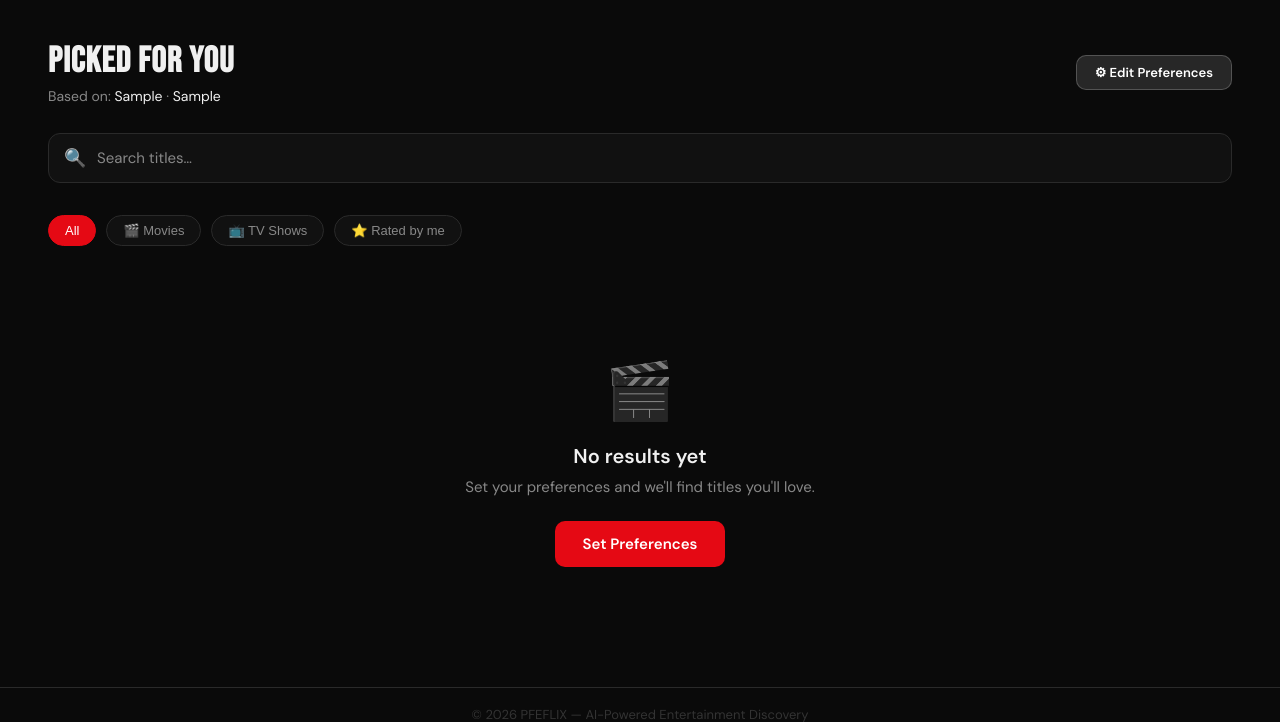
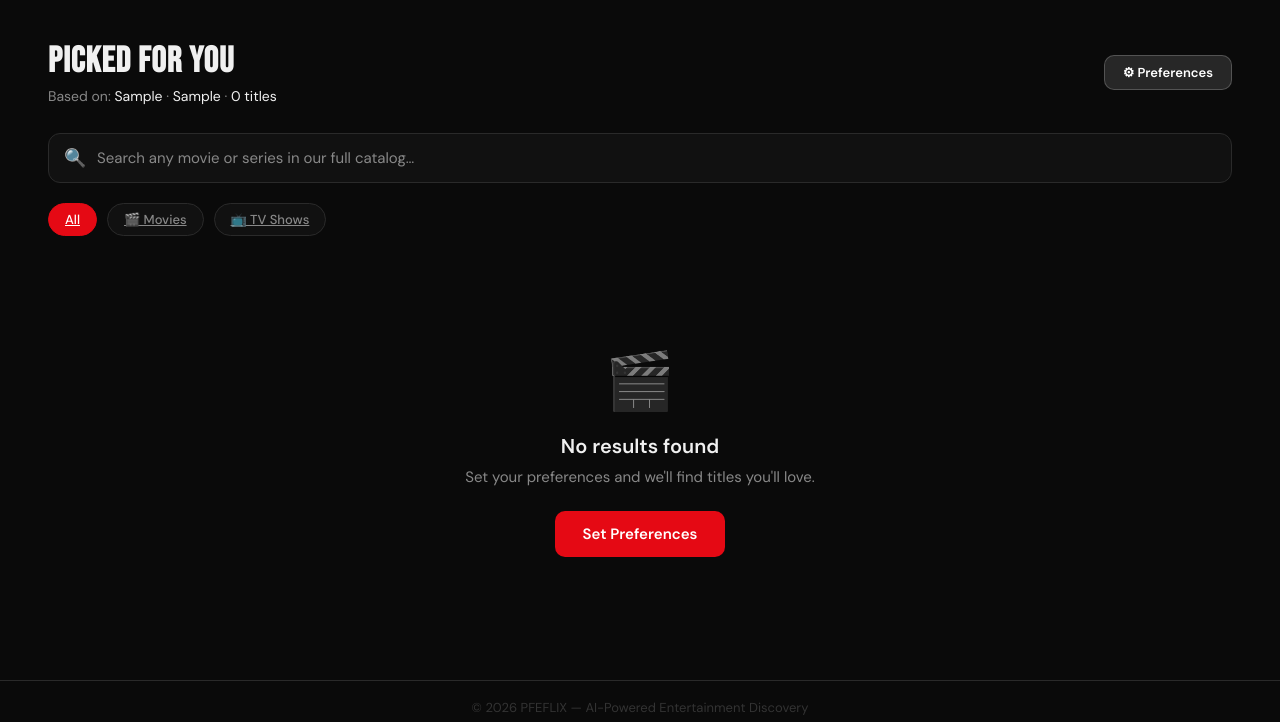
Before and after one commit to illumihatesyall/pfeflix, a Django app: page /recommendations/ in a window 1280 px wide. Shown: the part 64-786 px from the top of the page. Run offline with Django 5.2, Linux system fonts and the light colour scheme; a user stored in the database is signed in; tables that the repository leaves empty hold one stand-in row (values such as "Sample post").

Commit message:
Pagination, full search, TMDB posters

```diff
--- a/pfeflix/core/views.py
+++ b/pfeflix/core/views.py
@@ -2,6 +2,8 @@ from django.shortcuts import render, redirect
 from django.contrib.auth import login, logout
 from django.contrib.auth.decorators import login_required
 from django.http import JsonResponse
+from django.core.paginator import Paginator
+from django.db.models import Q
 from .forms import PreferenceForm, RegisterForm
 
 
@@ -24,7 +26,6 @@ def register(request):
 @login_required
 def questionnaire(request):
     from .models import UserPreference
-    # Pre-fill if preferences already exist
     try:
         existing = UserPreference.objects.get(user=request.user)
     except UserPreference.DoesNotExist:
@@ -35,13 +36,11 @@ def questionnaire(request):
         if form.is_valid():
             pref = form.save(commit=False)
             pref.user = request.user
-            # duration field not in new form, give a default
             if not pref.duration:
                 pref.duration = ''
             pref.save()
             return redirect('recommendations')
     else:
-        # Pre-populate genres as list for MultipleChoiceField
         initial = {}
         if existing:
             initial['genres'] = existing.genres.split(',') if existing.genres else []
@@ -59,48 +58,65 @@ def recommendations(request):
     except UserPreference.DoesNotExist:
         pref = None
 
+    # --- Search query (searches full DB) ---
+    search_q = request.GET.get('q', '').strip()
+    content_type_filter = request.GET.get('type', '')
+    page_num = request.GET.get('page', 1)
+
     qs = Content.objects.all()
 
-    if pref:
-        # Filter by platform
+    if search_q:
+        # Full DB search
+        qs = qs.filter(
+            Q(title__icontains=search_q) |
+            Q(genres__icontains=search_q) |
+            Q(director__icontains=search_q)
+        )
+    elif pref:
+        # Apply preference filters
         if pref.platform:
             qs = qs.filter(platform=pref.platform)
-
-        # Filter by content type
         if pref.content_type:
             qs = qs.filter(type=pref.content_type)
 
-        # Filter by rating
         rating_order = ['Kids', 'General', 'PG', 'Teen', 'Adult', 'Unrated']
         if pref.max_rating and pref.max_rating in rating_order:
             allowed = rating_order[:rating_order.index(pref.max_rating) + 1]
             qs = qs.filter(rating__in=allowed)
 
-        # Score by genre match (Python-level scoring)
+        # Genre scoring — score top 500, sort, then paginate all results
         user_genres = [g.strip().lower() for g in pref.genres.split(',') if g.strip()]
-
         if user_genres:
-            content_list = list(qs[:500])
+            content_list = list(qs[:800])
             def score(item):
                 item_genres = item.genres.lower()
                 return sum(1 for g in user_genres if g in item_genres)
             content_list.sort(key=score, reverse=True)
-            content_list = content_list[:60]
+            # Convert back — we'll paginate the full scored list
+            from django.db.models import Case, When, IntegerField
+            qs = content_list  # use list directly for pagination below
         else:
-            content_list = list(qs[:60])
-    else:
-        content_list = list(qs[:60])
+            qs = qs.order_by('-release_year')
 
-    # Get titles the user already rated
+    # Apply type filter chip
+    if content_type_filter and not search_q:
+        if isinstance(qs, list):
+            qs = [c for c in qs if c.type == content_type_filter]
+        else:
+            qs = qs.filter(type=content_type_filter)
+
+    # Paginate — 24 per page
+    paginator = Paginator(qs, 24)
+    page_obj = paginator.get_page(page_num)
+    content_list = list(page_obj)
+
+    # Annotate with user ratings
     rated_titles = set(
         Rating.objects.filter(user=request.user).values_list('title', flat=True)
     )
-
-    # Get user's ratings as a dict
     user_ratings = dict(
         Rating.objects.filter(user=request.user).values_list('title', 'score')
     )
-
     for item in content_list:
         item.user_rating = user_ratings.get(item.title)
         item.rated = item.title in rated_titles
@@ -108,6 +124,10 @@ def recommendations(request):
     return render(request, 'recommendations.html', {
         'movies': content_list,
         'pref': pref,
+        'page_obj': page_obj,
+        'search_q': search_q,
+        'content_type_filter': content_type_filter,
+        'total_count': paginator.count,
     })
 
 
--- a/pfeflix/templates/recommendations.html
+++ b/pfeflix/templates/recommendations.html
@@ -6,55 +6,63 @@
   <div style="display:flex;align-items:center;justify-content:space-between;margin-bottom:28px;">
     <div>
       <h1 style="font-family:'Bebas Neue',sans-serif;font-size:36px;letter-spacing:1px;">
-        {% if pref %}Picked For You{% else %}Discover{% endif %}
+        {% if search_q %}Search Results{% elif pref %}Picked For You{% else %}Discover{% endif %}
       </h1>
-      {% if pref and pref.genres %}
       <div style="color:var(--muted);font-size:14px;margin-top:4px;">
-        Based on: <span style="color:var(--text);">{{ pref.genres|truncatechars:60 }}</span>
-        {% if pref.platform %} · <span style="color:var(--text);">{{ pref.platform }}</span>{% endif %}
+        {% if search_q %}
+          <span style="color:var(--text);">{{ total_count }}</span> results for "<span style="color:var(--red);">{{ search_q }}</span>"
+        {% elif pref and pref.genres %}
+          Based on: <span style="color:var(--text);">{{ pref.genres|truncatechars:60 }}</span>
+          {% if pref.platform %} · <span style="color:var(--text);">{{ pref.platform }}</span>{% endif %}
+          · <span style="color:var(--text);">{{ total_count }} titles</span>
+        {% endif %}
       </div>
+    </div>
+    <a href="/questionnaire/" class="btn btn-ghost btn-sm">⚙ Preferences</a>
+  </div>
+
+  <!-- Search bar -->
+  <form method="GET" action="/recommendations/" id="searchForm">
+    <div class="search-wrap" style="margin-bottom:20px;">
+      <span class="search-icon">🔍</span>
+      <input type="text" name="q" id="searchInput"
+        value="{{ search_q }}"
+        placeholder="Search any movie or series in our full catalog…"
+        autocomplete="off">
+      {% if search_q %}
+      <a href="/recommendations/" style="position:absolute;right:16px;top:50%;transform:translateY(-50%);color:var(--muted);text-decoration:none;font-size:18px;">✕</a>
       {% endif %}
     </div>
-    <a href="/questionnaire/" class="btn btn-ghost btn-sm">⚙ Edit Preferences</a>
+  </form>
+
+  <!-- Filter chips (only show when not in search mode) -->
+  {% if not search_q %}
+  <div class="filter-bar">
+    <a href="?{% if search_q %}q={{ search_q }}&{% endif %}type=" class="filter-chip {% if not content_type_filter %}active{% endif %}">All</a>
+    <a href="?{% if search_q %}q={{ search_q }}&{% endif %}type=Movie" class="filter-chip {% if content_type_filter == 'Movie' %}active{% endif %}">🎬 Movies</a>
+    <a href="?{% if search_q %}q={{ search_q }}&{% endif %}type=TV+Show" class="filter-chip {% if content_type_filter == 'TV Show' %}active{% endif %}">📺 TV Shows</a>
   </div>
-
-  <!-- Search -->
-  <div class="search-wrap">
-    <span class="search-icon">🔍</span>
-    <input type="text" id="searchInput" placeholder="Search titles…" oninput="filterCards()">
-  </div>
-
-  <!-- Filter chips -->
-  <div class="filter-bar" id="filterBar">
-    <button class="filter-chip active" data-filter="all" onclick="setFilter('all',this)">All</button>
-    <button class="filter-chip" data-filter="Movie" onclick="setFilter('Movie',this)">🎬 Movies</button>
-    <button class="filter-chip" data-filter="TV Show" onclick="setFilter('TV Show',this)">📺 TV Shows</button>
-    <button class="filter-chip" data-filter="rated" onclick="setFilter('rated',this)">⭐ Rated by me</button>
-  </div>
+  {% endif %}
 
   <!-- Grid -->
   {% if movies %}
-  <div class="section-header">
-    <span class="section-title">Results</span>
-    <span class="section-count" id="countLabel">{{ movies|length }} titles</span>
-  </div>
-
   <div class="grid stagger" id="movieGrid">
     {% for movie in movies %}
-    <div class="card movie-card"
-      data-title="{{ movie.title|lower }}"
-      data-type="{{ movie.type }}"
-      data-rated="{% if movie.rated %}rated{% endif %}">
+    <div class="card movie-card" data-title="{{ movie.title }}" data-year="{{ movie.release_year }}">
 
-      <!-- Poster placeholder with gradient -->
-      <div class="card-poster-placeholder"
-        style="background:linear-gradient(135deg,
-          hsl({{ forloop.counter0|add:0|divisibleby:5|yesno:'220,260,300,340,20' }},30%,14%),
-          hsl({{ forloop.counter0|add:40 }},25%,10%));">
-        <div class="icon">
-          {% if movie.type == 'TV Show' %}📺{% else %}🎬{% endif %}
+      <!-- Poster — loaded via TMDB JS -->
+      <div class="poster-wrap" style="position:relative;aspect-ratio:2/3;background:var(--surface2);overflow:hidden;">
+        <div class="poster-placeholder" style="position:absolute;inset:0;display:flex;flex-direction:column;align-items:center;justify-content:center;gap:8px;color:#444;">
+          <div style="font-size:28px;">{% if movie.type == 'TV Show' %}📺{% else %}🎬{% endif %}</div>
+          <div style="font-size:10px;text-align:center;padding:0 8px;line-height:1.4;">{{ movie.title|truncatechars:25 }}</div>
         </div>
-        <div style="font-size:11px;line-height:1.4;color:#555;">{{ movie.title|truncatechars:30 }}</div>
+        <img class="poster-img"
+          data-title="{{ movie.title|escapejs }}"
+          data-year="{{ movie.release_year }}"
+          data-type="{{ movie.type }}"
+          src=""
+          alt="{{ movie.title }}"
+          style="position:absolute;inset:0;width:100%;height:100%;object-fit:cover;opacity:0;transition:opacity .3s;">
       </div>
 
       <div class="card-body">
@@ -72,7 +80,7 @@
         {% if movie.rated %}
         <div class="rated-check">✓ Rated {{ movie.user_rating|floatformat:0 }}/5</div>
         {% else %}
-        <div class="star-rating" data-title="{{ movie.title }}">
+        <div class="star-rating">
           {% for i in "12345" %}
           <span class="star" data-val="{{ forloop.counter }}" onclick="rateMovie('{{ movie.title|escapejs }}', {{ forloop.counter }}, this)">★</span>
           {% endfor %}
@@ -83,64 +91,128 @@
     {% endfor %}
   </div>
 
+  <!-- Pagination -->
+  {% if page_obj.paginator.num_pages > 1 %}
+  <div style="display:flex;align-items:center;justify-content:center;gap:8px;margin-top:48px;flex-wrap:wrap;">
+    {% if page_obj.has_previous %}
+    <a href="?{% if search_q %}q={{ search_q }}&{% endif %}{% if content_type_filter %}type={{ content_type_filter }}&{% endif %}page={{ page_obj.previous_page_number }}"
+      class="btn btn-ghost btn-sm">← Previous</a>
+    {% endif %}
+
+    {% for num in page_obj.paginator.page_range %}
+      {% if page_obj.number == num %}
+        <span style="padding:7px 14px;border-radius:8px;background:var(--red);color:#fff;font-size:13px;font-weight:600;">{{ num }}</span>
+      {% elif num > page_obj.number|add:'-3' and num < page_obj.number|add:'3' %}
+        <a href="?{% if search_q %}q={{ search_q }}&{% endif %}{% if content_type_filter %}type={{ content_type_filter }}&{% endif %}page={{ num }}"
+          style="padding:7px 14px;border-radius:8px;background:var(--surface);border:1px solid var(--border);color:var(--muted);font-size:13px;text-decoration:none;">{{ num }}</a>
+      {% endif %}
+    {% endfor %}
+
+    {% if page_obj.has_next %}
+    <a href="?{% if search_q %}q={{ search_q }}&{% endif %}{% if content_type_filter %}type={{ content_type_filter }}&{% endif %}page={{ page_obj.next_page_number }}"
+      class="btn btn-ghost btn-sm">Next →</a>
+    {% endif %}
+
+    <span style="color:var(--muted);font-size:13px;margin-left:8px;">
+      Page {{ page_obj.number }} of {{ page_obj.paginator.num_pages }}
+    </span>
+  </div>
+  {% endif %}
+
   {% else %}
   <div class="empty-state fade-in">
     <div class="icon">🎬</div>
-    <h2>No results yet</h2>
+    <h2>No results found</h2>
+    {% if search_q %}
+    <p>Nothing matched "{{ search_q }}". Try a different title or genre.</p>
+    <a href="/recommendations/" class="btn btn-ghost btn-sm">Clear search</a>
+    {% else %}
     <p>Set your preferences and we'll find titles you'll love.</p>
     <a href="/questionnaire/" class="btn btn-primary">Set Preferences</a>
+    {% endif %}
   </div>
   {% endif %}
 
 </div>
 
 <script>
-let activeFilter = 'all';
+const TMDB_KEY = 'e2cd5f7e2672fcf279d666f0286e960c';
 
-function filterCards(){
-  const q = document.getElementById('searchInput').value.toLowerCase();
-  const cards = document.querySelectorAll('.movie-card');
-  let visible = 0;
-  cards.forEach(c => {
-    const titleMatch = c.dataset.title.includes(q);
-    const typeMatch = activeFilter === 'all' || c.dataset.type === activeFilter
-                   || (activeFilter === 'rated' && c.dataset.rated === 'rated');
-    c.style.display = (titleMatch && typeMatch) ? '' : 'none';
-    if(titleMatch && typeMatch) visible++;
-  });
-  document.getElementById('countLabel').textContent = visible + ' titles';
+// Submit search on Enter
+document.getElementById('searchInput').addEventListener('keydown', e => {
+  if(e.key === 'Enter') document.getElementById('searchForm').submit();
+});
+
+// ── TMDB Poster loader ──────────────────────────────────
+const cache = {};
+
+async function fetchPoster(title, year, type) {
+  const key = title + year;
+  if(cache[key] !== undefined) return cache[key];
+
+  const mediaType = type === 'TV Show' ? 'tv' : 'movie';
+  const query = encodeURIComponent(title);
+  const yearParam = year ? `&year=${year}` : '';
+  const url = `https://api.themoviedb.org/3/search/${mediaType}?api_key=${TMDB_KEY}&query=${query}${yearParam}&include_adult=false`;
+
+  try {
+    const res = await fetch(url);
+    const data = await res.json();
+    const results = data.results || [];
+    const poster = results[0]?.poster_path;
+    const path = poster ? `https://image.tmdb.org/t/p/w342${poster}` : null;
+    cache[key] = path;
+    return path;
+  } catch {
+    cache[key] = null;
+    return null;
+  }
 }
 
-function setFilter(f, btn){
-  activeFilter = f;
-  document.querySelectorAll('.filter-chip').forEach(b => b.classList.remove('active'));
-  btn.classList.add('active');
-  filterCards();
+// Load posters in batches of 6 to avoid rate limits
+async function loadPosters() {
+  if(TMDB_KEY === 'YOUR_TMDB_API_KEY') return; // skip if no key set
+
+  const imgs = Array.from(document.querySelectorAll('.poster-img'));
+  const batchSize = 6;
+
+  for(let i = 0; i < imgs.length; i += batchSize) {
+    const batch = imgs.slice(i, i + batchSize);
+    await Promise.all(batch.map(async img => {
+      const title = img.dataset.title;
+      const year = img.dataset.year;
+      const type = img.dataset.type;
+      const poster = await fetchPoster(title, year, type);
+      if(poster) {
+        img.src = poster;
+        img.onload = () => { img.style.opacity = 1; };
+      }
+    }));
+    // Small delay between batches
+    if(i + batchSize < imgs.length) await new Promise(r => setTimeout(r, 250));
+  }
 }
 
-function rateMovie(title, val, starEl){
-  // Light up stars
+loadPosters();
+
+// ── Rating ──────────────────────────────────────────────
+function rateMovie(title, val, starEl) {
   const container = starEl.parentElement;
   container.querySelectorAll('.star').forEach((s,i) => {
     s.classList.toggle('lit', i < val);
   });
 
-  // POST rating via AJAX
   const form = new FormData();
   form.append('score', val);
   form.append('csrfmiddlewaretoken', '{{ csrf_token }}');
 
   fetch('/rate/' + encodeURIComponent(title) + '/', {
-    method:'POST',
-    headers:{'X-Requested-With':'XMLHttpRequest'},
+    method: 'POST',
+    headers: {'X-Requested-With': 'XMLHttpRequest'},
     body: form
   }).then(r => r.json()).then(() => {
-    // Replace stars with confirmation
     const card = container.closest('.card-body');
     container.outerHTML = '<div class="rated-check">✓ Rated ' + val + '/5</div>';
-    // Update data-rated on card
-    const cardEl = card.closest('.movie-card');
-    cardEl.dataset.rated = 'rated';
     showToast('Rated "' + title.substring(0,28) + '"', '⭐');
   });
 }
```
